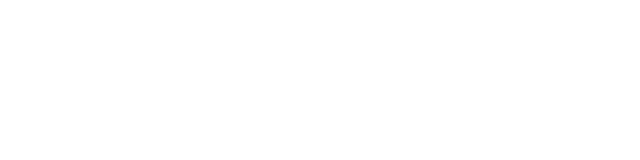
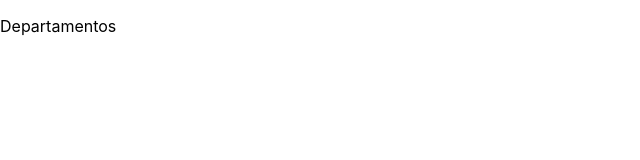
Before and after one commit to marianaleitao/Projeto-Interativo-1, a React (Create React App) app in the folder projeto_univesp1/: page /departments in a window 1280 px wide. Before the commit this address had no page. Shown: the top 160 px of the page, without its empty margins (0-640 px from the left). Built offline with nearby package versions, Linux system fonts and the light colour scheme.

Commit message:
Iniciando teste com botões

```diff
--- a/projeto_univesp1/package.json
+++ b/projeto_univesp1/package.json
@@ -12,10 +12,12 @@
     "@types/react-dom": "^18.0.11",
     "react": "^18.2.0",
     "react-dom": "^18.2.0",
+    "react-icons": "^4.8.0",
     "react-nav": "^1.2.0",
     "react-router": "^6.9.0",
     "react-router-dom": "^6.9.0",
     "react-scripts": "5.0.1",
+    "styled-components": "^5.3.9",
     "typescript": "^4.9.5",
     "web-vitals": "^2.1.4"
   },
@@ -42,5 +44,8 @@
       "last 1 firefox version",
       "last 1 safari version"
     ]
+  },
+  "devDependencies": {
+    "@types/styled-components": "^5.1.26"
   }
 }
--- /dev/null
+++ b/projeto_univesp1/src/pages/Departments/index.tsx
@@ -0,0 +1,16 @@
+
+
+function Departments () {
+  return (
+    <div >
+      <header >
+
+        <p>
+          Departamentos
+        </p>
+      </header>
+    </div>
+  );
+}
+
+export default Departments;
--- /dev/null
+++ b/projeto_univesp1/src/pages/Employees/index.tsx
@@ -0,0 +1,16 @@
+
+
+function Employees () {
+  return (
+    <div >
+      <header >
+
+        <p>
+          funcionários
+        </p>
+      </header>
+    </div>
+  );
+}
+
+export default Employees;
--- a/projeto_univesp1/src/pages/Login/index.tsx
+++ b/projeto_univesp1/src/pages/Login/index.tsx
@@ -1,3 +1,7 @@
+import Departments from "../Departments";
+import Employees from "../Employees";
+import Processes from "../Processes";
+import { BrowserRouter, Routes } from 'react-router-dom';
 
 
 function Login () {
@@ -5,13 +9,25 @@ function Login () {
     <div >
       <header >
 
-        <p>
-          Edit and save to reload.
-            Learn React
-        </p>
+        <h1>
+          Seja Bem Vindo!
+        </h1>
+        <p> Clique na página em que gostaria de ser direcionado</p>
+
       </header>
+
+      <body>
+
+          <button onClick={Departments}> Departamentos </button>
+          <button onClick={Processes}> Processos </button>
+          <button onClick={Employees}> Funcionários </button>
+
+      </body>
+
     </div>
+
   );
 }
 
+
 export default Login;
--- /dev/null
+++ b/projeto_univesp1/src/pages/Processes/index.tsx
@@ -0,0 +1,16 @@
+
+
+function Processes () {
+  return (
+    <div >
+      <header >
+
+        <p>
+          Processos
+        </p>
+      </header>
+    </div>
+  );
+}
+
+export default Processes;
--- a/projeto_univesp1/src/router.tsx
+++ b/projeto_univesp1/src/router.tsx
@@ -1,16 +1,22 @@
 
 import {  BrowserRouter, Route, Routes } from 'react-router-dom';
+import Departments from './pages/Departments';
+import Employees from './pages/Employees';
 
 
 
 
 import Login from './pages/Login';
+import Processes from './pages/Processes';
 
 function Router () {
   return (
       <BrowserRouter>
         <Routes>
           < Route path= '/'  element = { < Login />} />
+          < Route path= '/departments'  element = { < Departments />} />
+          < Route path= '/employees'  element = { < Employees />} />
+          < Route path= '/processes'  element = { < Processes />} />
         </Routes>
       </BrowserRouter>
 
```
Also changed, not shown: 1 other file (tests, documents, lock files or other folders).
